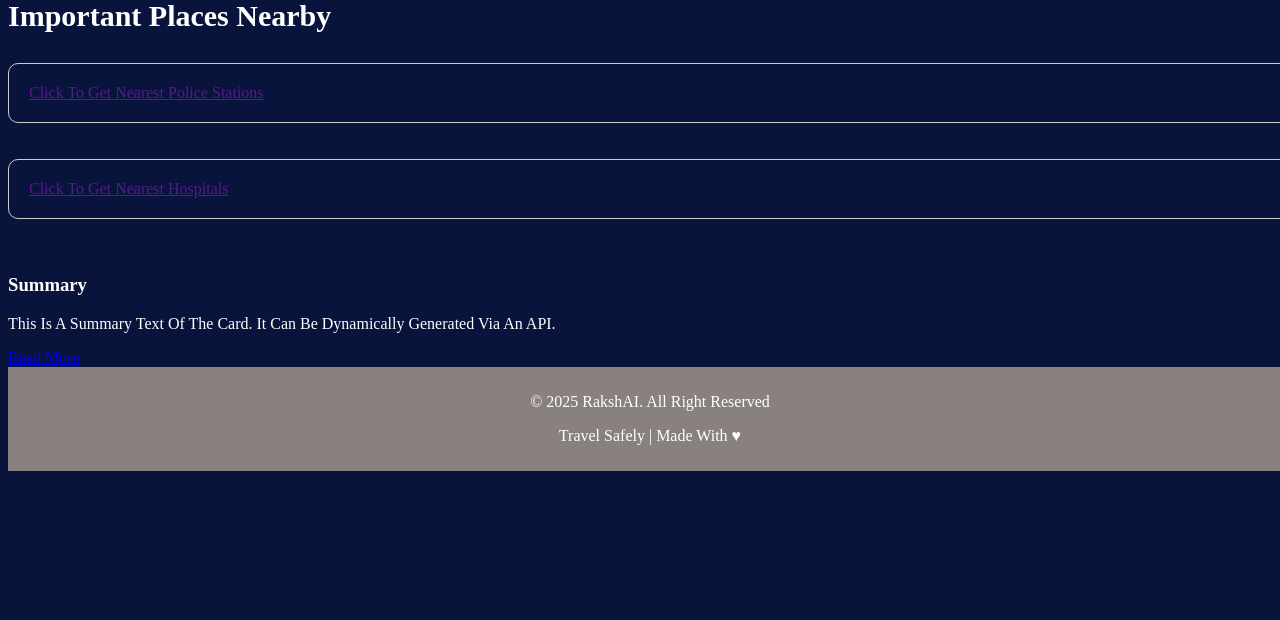
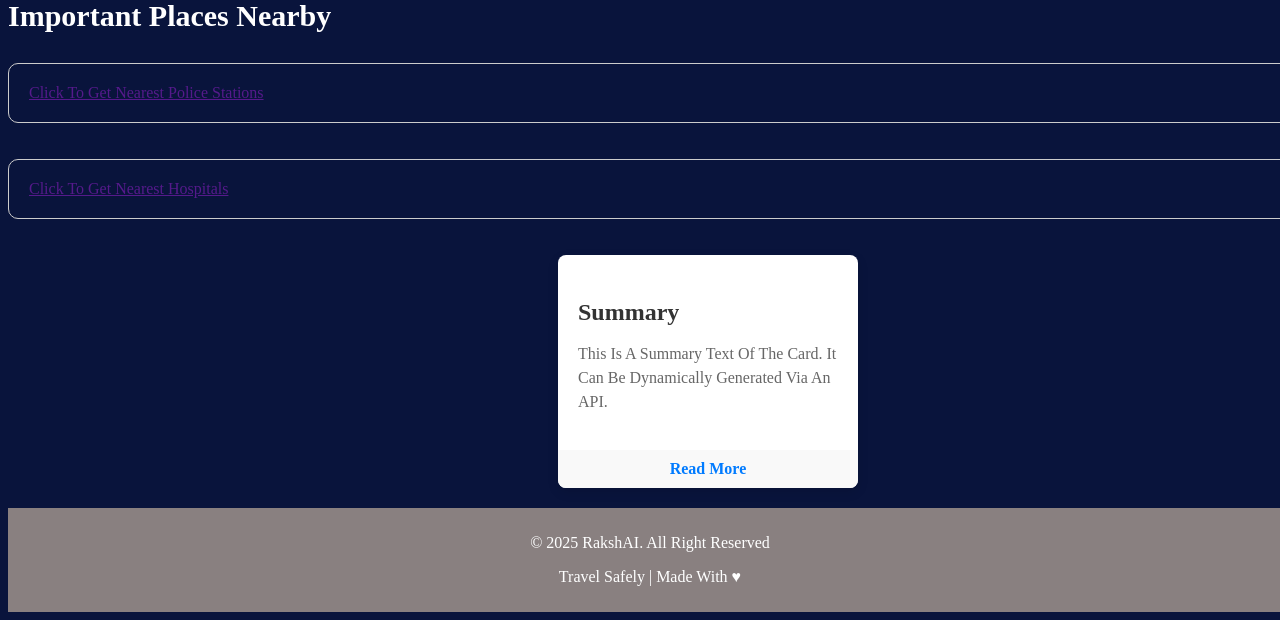
Before and after one commit to siddhant385/travel-companion, a Flask app: template templates/travel.html in a window 1280 px wide. Shown: the part 1073-1693 px from the top of the page. Before the commit the page ends 1544 px from the top, so only its background shows below. Run offline with Flask 3, Linux system fonts and the light colour scheme; the template is opened without the code that fills it, so the values that code supplies are empty; some web fonts are replaced.

Commit message:
Update style.css

```diff
--- a/static/style.css
+++ b/static/style.css
@@ -167,6 +167,59 @@ body{
     transition: 1s;
     color: black;
 }
+
+
+
+.card {
+    background: #fff;
+    width: 300px;
+    border-radius: 8px;
+    overflow: hidden;
+    box-shadow: 0 4px 12px rgba(0, 0, 0, 0.1);
+    transition: transform 0.3s ease, box-shadow 0.3s ease;
+    margin-left: 550px;
+    margin-bottom: 20px;
+}
+
+.card:hover {
+    transform: translateY(-10px);
+    box-shadow: 0 10px 20px rgba(0, 0, 0, 0.2);
+}
+
+.card-content {
+    padding: 20px;
+}
+
+.card-title {
+    font-size: 24px;
+    font-weight: bold;
+    margin-bottom: 10px;
+    color: #333;
+}
+
+.card-summary {
+    font-size: 16px;
+    color: #666;
+    line-height: 1.5;
+}
+
+.card-footer {
+    background: #f9f9f9;
+    padding: 10px;
+    text-align: center;
+}
+
+.read-more {
+    text-decoration: none;
+    color: #007bff;
+    font-weight: bold;
+    transition: color 0.3s ease;
+}
+
+.read-more:hover {
+    color: #0056b3;
+}
+
 .f-card:hover{
     box-shadow:0 4px 12px black ;
     transform:translateY(-10px);
```
